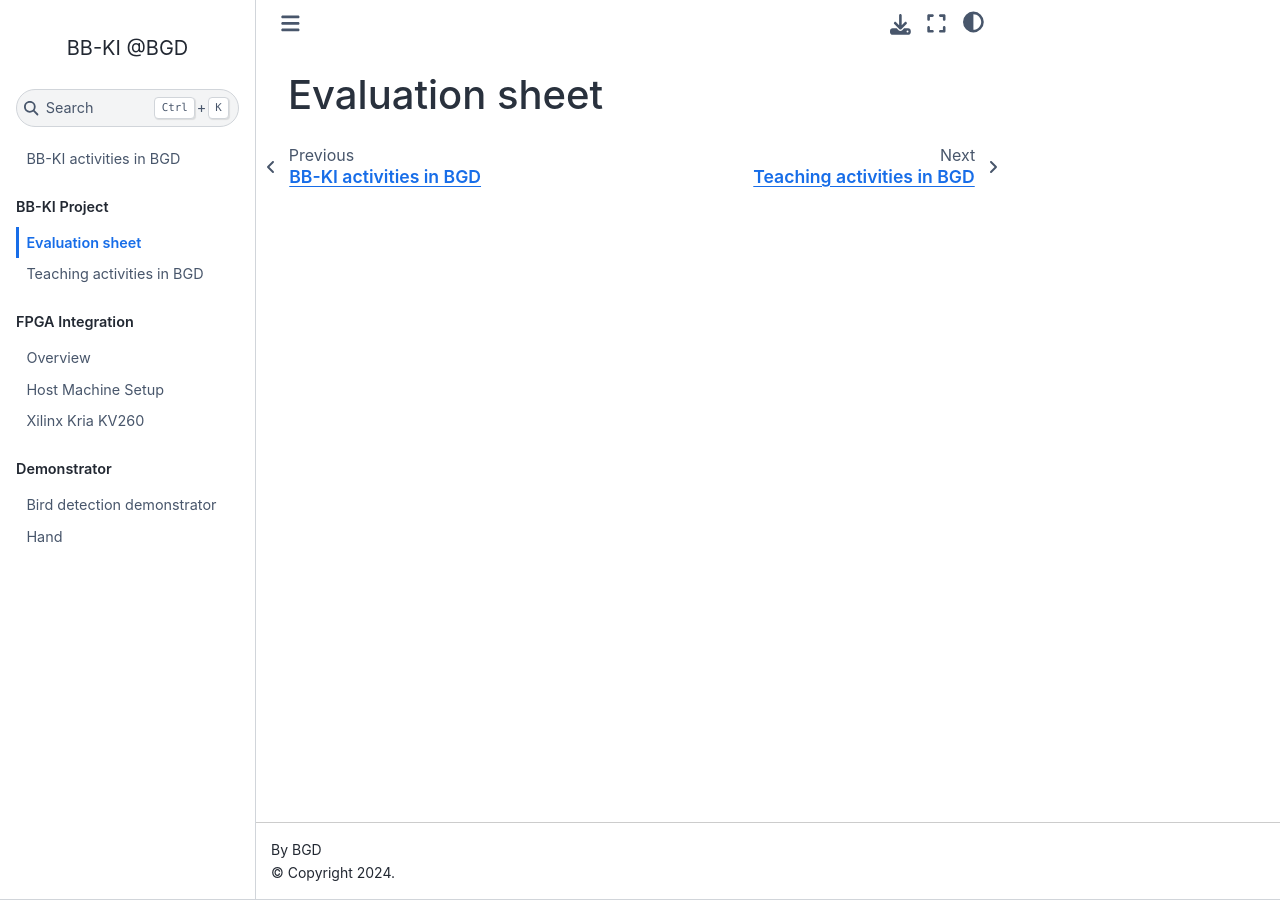
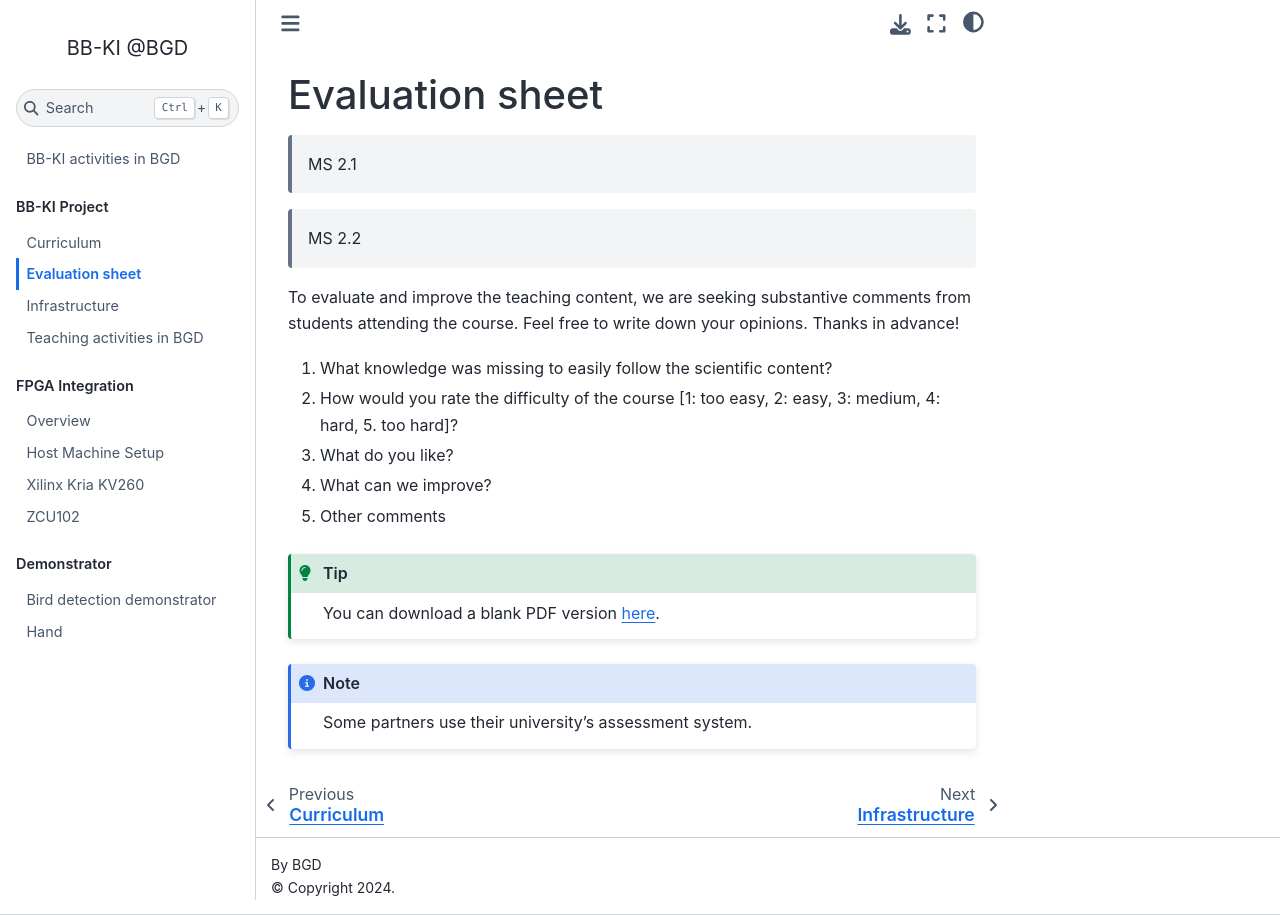
Before and after one commit to xdrl1/octo, a Jupyter Book: the page built from proj/evaluation.md, in a window 1280 px wide. Built offline with Jupyter Book 1.0.4 settings and Sphinx 7.4.7 and the Sphinx Book theme 1.1.4, drawn with Linux system fonts in a browser that asks for light colours; pages that are not in the unit, such as notebooks, are missing from menus.

Commit message:
update structure

````diff
--- a/_toc.yml
+++ b/_toc.yml
@@ -7,9 +7,10 @@ root: intro
 parts:
 - caption: BB-KI Project
   chapters:
-  - file: proj/evaluation.md
+  - file: proj/curriculum
+  - file: proj/evaluation
+  - file: proj/infrastructure
   - file: proj/teaching
-  - file: proj/curriculum
 
 - caption: OERs
   chapters:
--- a/board/3_zcu102.md
+++ b/board/3_zcu102.md
@@ -0,0 +1 @@
+# ZCU102
--- a/proj/curriculum.md
+++ b/proj/curriculum.md
@@ -0,0 +1 @@
+# Curriculum
--- a/proj/evaluation.md
+++ b/proj/evaluation.md
@@ -1 +1,29 @@
 # Evaluation sheet
+
+> MS 2.1
+
+> MS 2.2
+
+To evaluate and improve the teaching content, we are seeking substantive comments from students attending the course. Feel free to write down your opinions. Thanks in advance!
+
+1. What knowledge was missing to easily follow the scientific content?
+
+
+2. How would you rate the difficulty of the course [1: too easy, 2: easy, 3: medium, 4: hard, 5. too hard]?
+
+
+3. What do you like?
+
+
+4. What can we improve?
+
+
+5. Other comments
+
+```{tip}
+You can download a blank PDF version [here](https://1drv.ms/b/s!Ai0oqAv9Sveg04tmAPudCo0GGmGOAw?e=HLeirc).
+```
+
+```{note}
+Some partners use their university's assessment system.
+```
````
Also changed, not shown: README.md (+16 -0 lines), demo/bird.md (+2 -0 lines), proj/infrastructure.md (added, +11 -0 lines), proj/teaching.md (+2 -2 lines), 2 other files.
